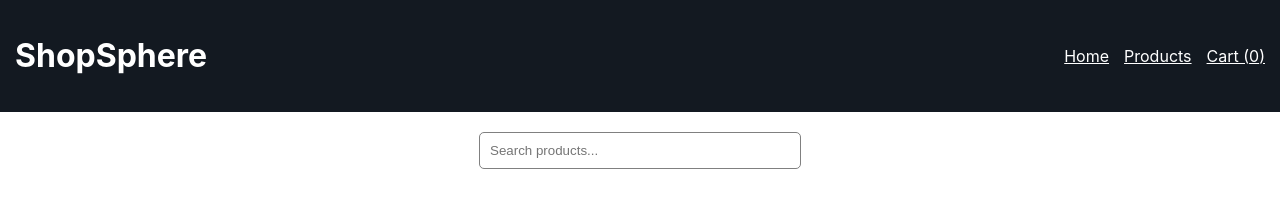
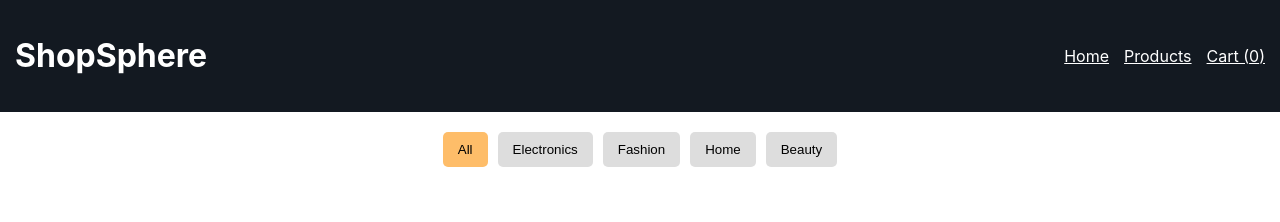
Before and after one commit to sanjanadg07-cmyk/ShopSphere-react, a React (Create React App) app: page / in a window 1280 px wide. Shown: the top 222 px of the page. Built offline with nearby package versions, Linux system fonts and the light colour scheme.

Commit message:
Added more products to shopsphere

```diff
--- a/src/App.js
+++ b/src/App.js
@@ -97,22 +97,29 @@ function App() {
       {/* Search Bar */}
       <div
   style={{
-          textAlign: "center",
-          marginTop: "20px"
+    display: "flex",
+    justifyContent: "center",
+    gap: "10px",
+    marginTop: "20px",
+    flexWrap: "wrap"
   }}
 >
-        <input
-          type="text"
-          placeholder="Search products..."
-          value={search}
-          onChange={(e) => setSearch(e.target.value)}
+  {["All", "Electronics", "Fashion", "Home", "Beauty"].map((cat) => (
+    <button
+      key={cat}
+      onClick={() => setCategory(cat)}
       style={{
-            padding: "10px",
-            width: "300px",
+        padding: "10px 15px",
+        border: "none",
         borderRadius: "5px",
-            border: "1px solid gray"
+        cursor: "pointer",
+        backgroundColor:
+          category === cat ? "#febd69" : "#ddd"
       }}
-        />
+    >
+      {cat}
+    </button>
+  ))}
 </div>
 
       {/* Hero Section */}
```
Lines whose indentation alone changed are shown as unchanged.
